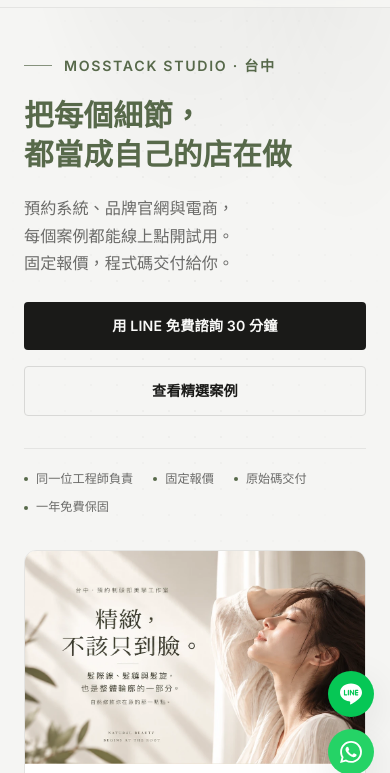
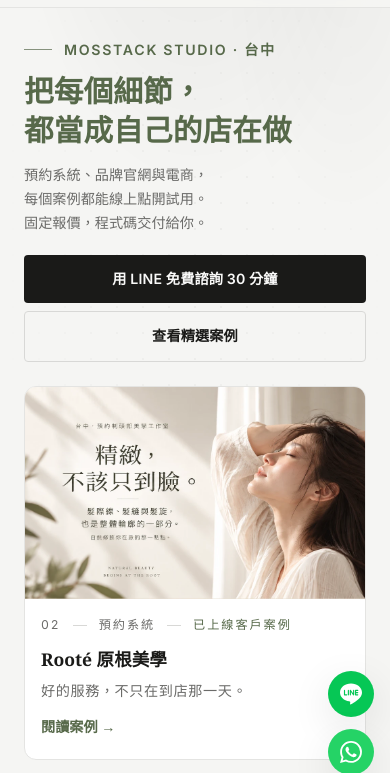
Before and after one commit to BasilWu/BasilWu.github.io, a plain HTML site: page index.html in a window 390 px wide. Shown: the part 53-826 px from the top of the page. Drawn offline with Linux system fonts and the light colour scheme; a web font is replaced by a local one.

Commit message:
fix(home): 手機首屏縮短文字區，作品輪播上移，保證項目排到輪播下方

```diff
--- a/style.css
+++ b/style.css
@@ -2827,3 +2827,17 @@ body.gallery-lightbox-open { overflow: hidden; }
 .hero--split .hero__subtitle .nb { display: inline-block; }
 html[lang="en"] .hero--split .hero__title { font-size: clamp(1.9rem, 3.4vw, 2.9rem); }
 html[lang="en"] .hero--split .hero__title .line-reveal { white-space: normal; }
+
+/* 手機：作品輪播提前到 CTA 之後，保證證明點排在輪播下方 */
+@media (max-width: 900px) {
+  .hero--split { padding-block: var(--space-8) var(--space-12); }
+  .hero__grid { row-gap: 0; }
+  .hero__copy { display: contents; }
+  .hero--split .hero__eyebrow { margin-bottom: var(--space-3); }
+  .hero--split .hero__title { margin-bottom: var(--space-3); }
+  .hero--split .hero__subtitle { font-size: var(--text-sm); margin-bottom: var(--space-5); }
+  .hero--split .hero__cta { margin-bottom: var(--space-6); gap: var(--space-2); }
+  .hero--split .hero__cta .btn { padding-block: 12px; }
+  .hero-carousel { order: 2; }
+  .hero-trust-list { order: 3; margin-top: var(--space-6); }
+}
```
